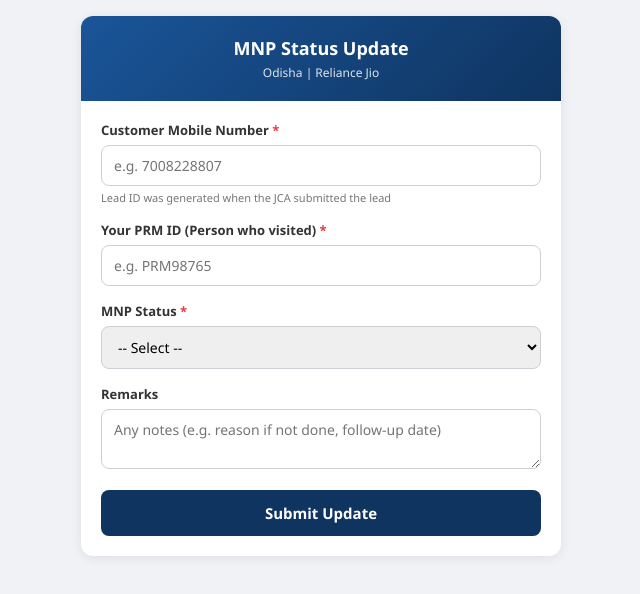
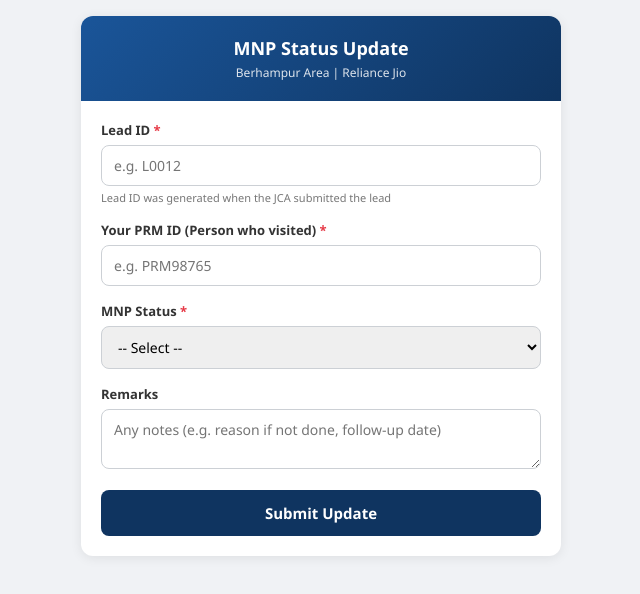
Before and after one commit to BerhampurArea/MNP-Lead-Closure-Tracking-System, a plain HTML site: page status-update.html in a window 1280 px wide. Shown: the whole page, without its empty margins (319-959 px from the left). Drawn offline with Linux system fonts and the light colour scheme.

Commit message:
Update title and lead ID in status-update.html

```diff
--- a/status-update.html
+++ b/status-update.html
@@ -3,7 +3,7 @@
 <head>
 <meta charset="UTF-8">
 <meta name="viewport" content="width=device-width, initial-scale=1.0">
-<title>MNP Status Update -Odisha</title>
+<title>MNP Status Update - Berhampur Area</title>
 <style>
   * { box-sizing: border-box; margin: 0; padding: 0; font-family: 'Segoe UI', Arial, sans-serif; }
   body { background: #f0f2f5; padding: 16px; color: #1a1a1a; }
@@ -32,13 +32,13 @@
 <div class="container">
   <div class="header">
     <h1>MNP Status Update</h1>
-    <p>Odisha | Reliance Jio</p>
+    <p>Berhampur Area | Reliance Jio</p>
   </div>
   <div class="form-body">
     <form id="statusForm">
       <div class="field">
-        <label>Customer Mobile Number <span class="req">*</span></label>
-        <input type="Numerical" id="leadId" required placeholder="e.g. 7008228807">
+        <label>Lead ID <span class="req">*</span></label>
+        <input type="text" id="leadId" required placeholder="e.g. L0012">
         <div class="hint">Lead ID was generated when the JCA submitted the lead</div>
       </div>
 
```
